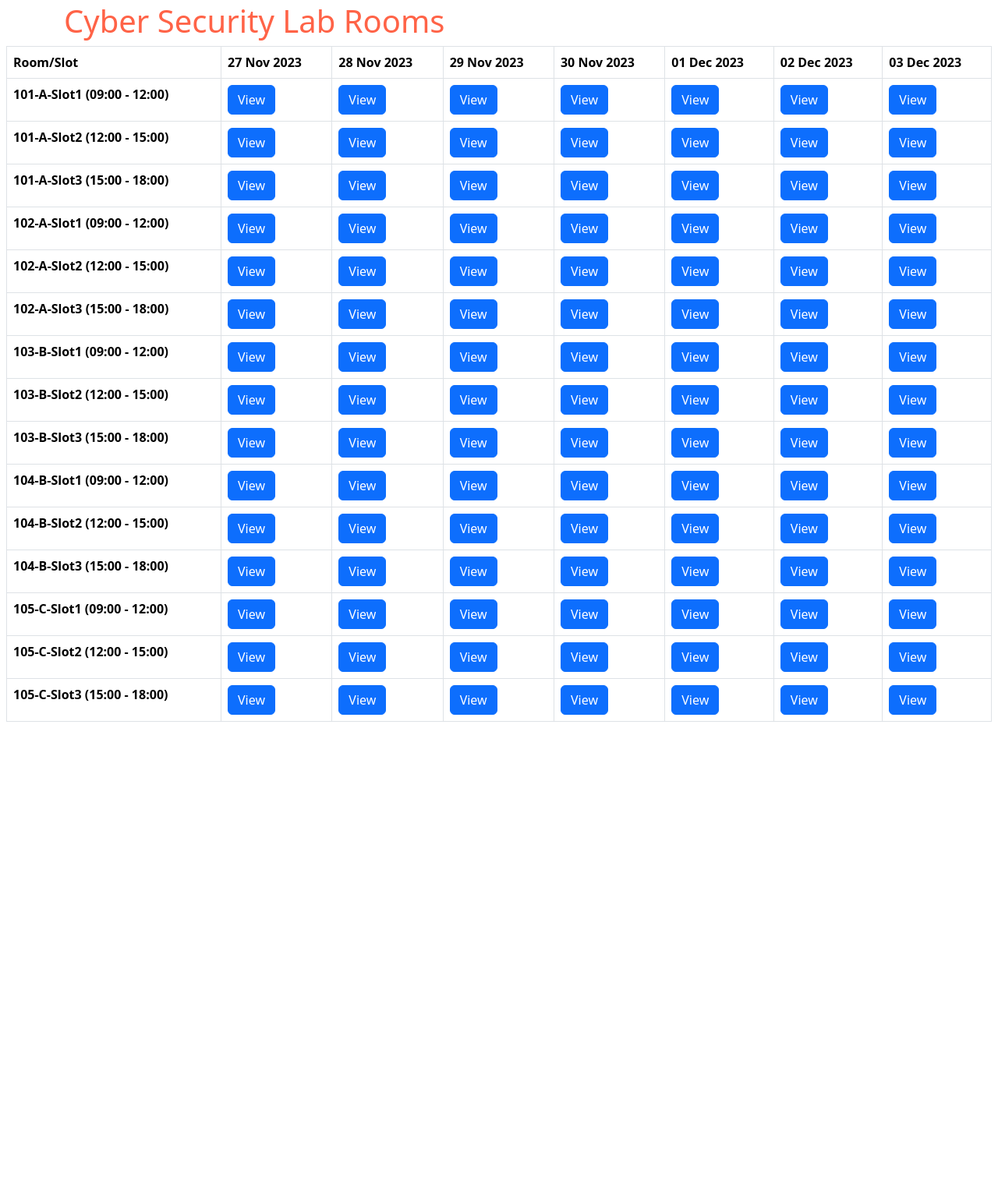
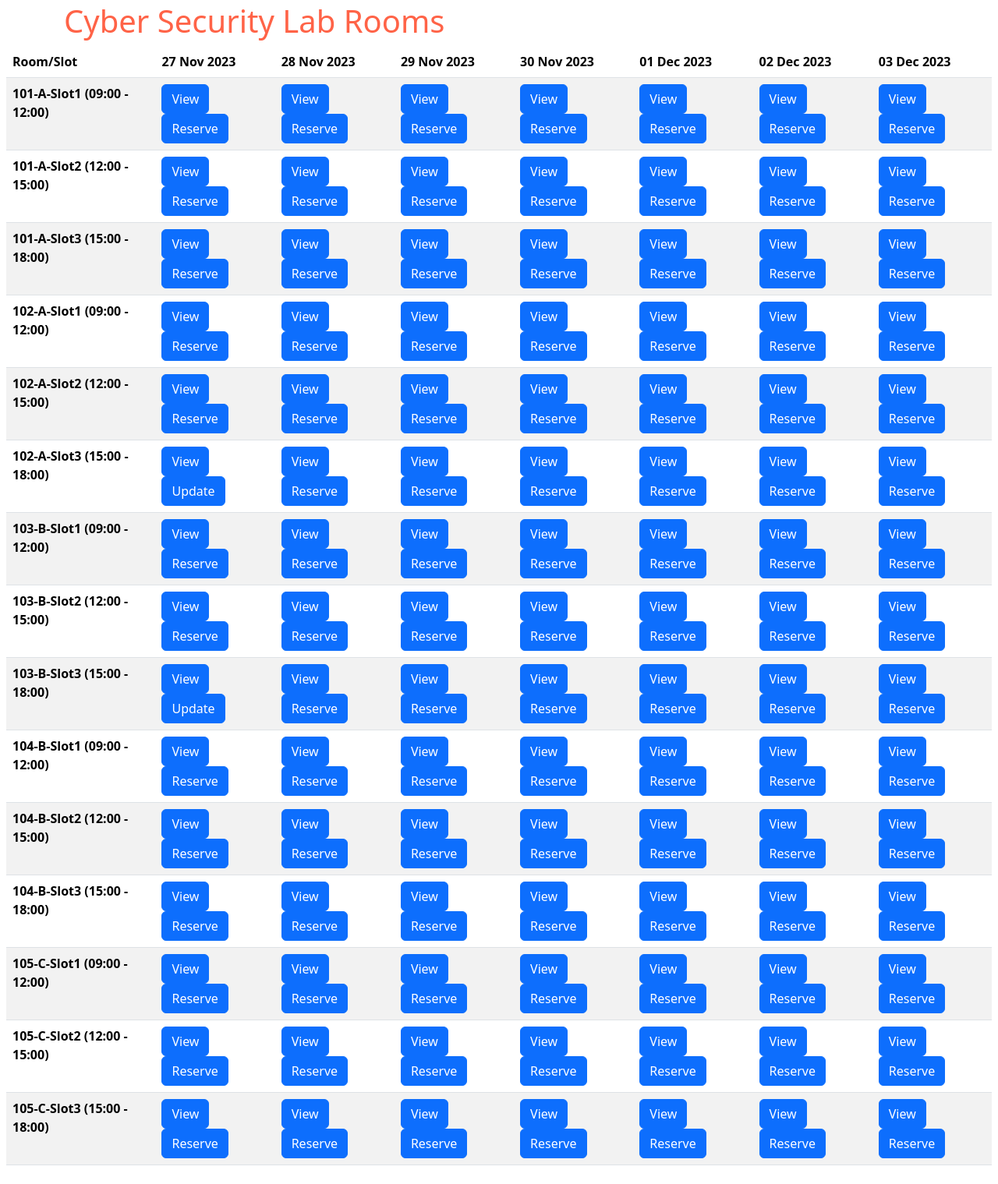
Before and after one commit to soupurtion/alras, a Django app: page /labroom/ in a window 1280 px wide. Shown: the part 69-1588 px from the top of the page at 78% size. Before the commit the page ends 995 px from the top, so only its background shows below. Run offline with Django 4.2, Linux system fonts and the light colour scheme; data comes from the database, SQL or seed files in the repository; both versions use the stored data as it was after the commit; some libraries are stand-ins or nearby versions.

Commit message:
Update, reserve, cancel functionality working

```diff
--- a/alras_application/templates/alras_application/cancel_slot.html
+++ b/alras_application/templates/alras_application/cancel_slot.html
@@ -2,11 +2,11 @@
 {% extends 'alras_application/base_template.html' %}
 
 {% block content %}
-<h6>Are you sure you want to cancel reservation for {{roomslot}}?</h6>
+<h6>Are you sure you want to cancel reservation for {{labroom}} on {{date}}?</h6>
 
 <form action="" method="POST">
 {% csrf_token %}
-<a class="btn btn-primary" href="{%url 'labroom-detail' pk %}" role="button">Cancel</a>
+<a class="btn btn-primary" href="{%url 'labroom-detail' pk date %}" role="button">Cancel</a>
 <input type="submit" value="Submit" />
 </form>
 
--- a/alras_application/templates/alras_application/labroom_detail.html
+++ b/alras_application/templates/alras_application/labroom_detail.html
@@ -20,12 +20,12 @@
 <p><strong>Reservation date:</strong> {{ student.date|date:"F j, Y" }}</p>
 </div>
 {% endfor %}
-<a class="btn btn-primary" href="{%url 'update_slot' labroom.id%}" role="button">Update Slot</a>
-<a class="btn btn-primary" href="{%url 'cancel_slot' labroom.id%}" role="button">Cancel Slot</a>
+<a class="btn btn-primary" href="{%url 'update_slot' labroom.id date%}" role="button">Update Slot</a>
+<a class="btn btn-primary" href="{%url 'cancel_slot' labroom.id date %}" role="button">Cancel Slot</a>
 {% else %}
 <div class="col-sm-4 p-1 border rounded-top bg-info text-dark">
 <p>This slot is available for reservation</p>
-<a class="btn btn-primary" href="{% url 'reserve_slot' labroom.id %}" role="button">Reserve</a>
+<a class="btn btn-primary" href="{% url 'reserve_slot' labroom.id date %}" role="button">Reserve</a>
 {% endif %}
 <a class="btn btn-primary" href="{%url 'labroom'%}" role="button">Go back</a>
 </div>
--- a/alras_application/templates/alras_application/labroom_list.html
+++ b/alras_application/templates/alras_application/labroom_list.html
@@ -6,7 +6,7 @@
 <h1 style="color:tomato;">Cyber Security Lab Rooms</h1>
 </div>
 {% if data %}
-<table class="table table-bordered">
+<table class="table table-striped">
     <thead>
         <tr>
             <th scope="col">Room/Slot</th>
@@ -21,7 +21,12 @@
         <tr>
             <th scope="row">{{x.labroom}}</th>
             {% for url in x.urls %}
-                <td><a class="btn btn-primary" href="{{ url}}" role="button">View</a></td>
+                <td><a class="btn btn-primary" href="{{ url.view }}" role="button">View</a>
+                {% if url.reserve %}
+                   <a class="btn btn-primary" href="{{ url.reserve }}" role="button">Reserve</a></td>
+                {% else %}
+                    <a class="btn btn-primary" href="{{ url.update }}" role="button">Update</a></td>
+                {% endif %}
         {% endfor %}
         </tr>
         {% endfor %}
--- a/alras_application/templates/alras_application/reserve_slot.html
+++ b/alras_application/templates/alras_application/reserve_slot.html
@@ -5,7 +5,8 @@
 <!-- Replace block content in base_template.html -->
 {% block content %}
 
-<h4> Reserve Slot: {{ roomslot }} </h4>
+<h4> Reserve Slot: {{ labroom }} </h4>
+<h4> Date: {{ date }} </h4>
 
 <div class="col-sm-3 p-1 border rounded-top bg-info text-dark">
 <form action="" method="POST">
@@ -14,7 +15,7 @@
 {{ form.as_table }}
 </table>
 <input type="submit" name="Submit">
+<a class="btn btn-primary" href="{%url 'labroom'%}" role="button">Go back</a>
 </form>
 </div>
-
 {% endblock %}
--- a/alras_application/templates/alras_application/update_slot.html
+++ b/alras_application/templates/alras_application/update_slot.html
@@ -13,7 +13,7 @@
 <table>
 {{ form.as_table }}
 </table>
-<a class="btn btn-primary" href="{%url 'labroom-detail' pk %}" role="button">Cancel</a>
+<a class="btn btn-primary" href="{%url 'labroom-detail' pk date %}" role="button">Cancel</a>
 <input type="submit" name="Submit">
 </form>
 </div>
--- a/alras_application/urls.py
+++ b/alras_application/urls.py
@@ -12,9 +12,9 @@ path('', views.index, name='index'),
 #path('labroom/', views.LabRoomListView.as_view(), name= 'labroom'),
 path('labroom/', views.labroom_list, name= 'labroom'),
 path('labroom/<int:pk>/<str:date>/', views.LabRoomDetailView.as_view(), name='labroom-detail'),
-path('labroom/<int:pk>/reserve_slot/', views.reserveSlot, name='reserve_slot'),
-path('labroom/<int:pk>/cancel_slot/', views.cancelSlot, name='cancel_slot'),
-path('labroom/<int:pk>/update_slot/', views.updateSlot, name='update_slot'),
+path('labroom/<int:pk>/<str:date>/reserve_slot/', views.reserveSlot, name='reserve_slot'),
+path('labroom/<int:pk>/<str:date>/cancel_slot/', views.cancelSlot, name='cancel_slot'),
+path('labroom/<int:pk>/<str:date>/update_slot/', views.updateSlot, name='update_slot'),
 #path('labroom/reserve_slot/', views.reserveAnySlot, name='reserve_any_slot'),
 #path('labroom/cancel_slot/', views.cancelAnySlot, name='cancel_any_slot'),
 #path('labroom/update_slot/', views.updateAnySlot, name='update_any_slot'),
--- a/alras_application/views.py
+++ b/alras_application/views.py
@@ -31,17 +31,92 @@ class LabRoomDetailView(generic.DetailView):
     def get_context_data(self, **kwargs):
         #today = datetime.now().date()
         today = self.kwargs['date']
-        print(self.kwargs['pk'])
+        #print(self.kwargs['pk'])
         context = super().get_context_data(**kwargs)
         #print(self.objects.values().all())
         #a = LabRoom.objects.filter(id=self.kwargs['pk']).values().all()[0]['slot_id']
         #print(a)
         #context["roomslot"] = RoomSlot.objects.filter(id=a)
         context["students"] = Student.objects.filter(slot_id=self.kwargs['pk'],date=today)
-        print(context["students"])
+        context['date'] = today
+        #print(context["students"])
         return context
 
-def reserveSlot(request, pk):
+def reserveSlot(request, pk, date):
+    #print(pk)
+    #slot_id = LabRoom.objects.filter(id=pk).values().all()[0]['slot_id']
+    #print(slot_id)
+    form = ReserveSlotForm()
+    #roomslot = RoomSlot.objects.get(id=slot_id)
+    #print(roomslot)
+    #print(LabRoom.objects.filter(id=pk))
+    labroom = LabRoom.objects.get(id=pk)
+    print(labroom)
+    if request.method == 'POST':
+        # Create a new dictionary with form data and slot_id
+        student_data = request.POST.copy()
+        student_data['slot_id'] = pk
+        student_data['date'] = date
+        form = ReserveSlotForm(student_data)
+        if form.is_valid():
+            # Save the form without committing to the database
+            student = form.save(commit=False)
+            # Set the slot relationship
+            student.slot_id = pk
+            student.date = date
+            student.save()
+
+            # Redirect back to the portfolio detail page
+            return redirect('labroom-detail', pk, date)
+
+    context = {'form': form,'labroom':labroom,'date':date}
+    return render(request, 'alras_application/reserve_slot.html', context)
+
+def cancelSlot(request,pk,date):
+    #slot_id = LabRoom.objects.filter(id=pk).values().all()[0]['slot_id']
+    #roomslot = RoomSlot.objects.get(id=slot_id)
+    labroom = LabRoom.objects.get(id=pk)
+    student = Student.objects.get(slot_id=pk,date=date)
+    #print(student)
+    date  = date
+    if request.method == 'POST':
+        student.delete()
+        return redirect('labroom-detail', pk, date)
+    return render(request,'alras_application/cancel_slot.html',{'pk':pk,'labroom':labroom,'date':date})
+
+def updateSlot(request, pk, date):
+    #slot_id = LabRoom.objects.filter(id=pk).values().all()[0]['slot_id']
+    student = Student.objects.filter(slot_id=pk,date=date).values()[0]
+    s_id = student['id']
+    print(student)
+    #roomslot = RoomSlot.objects.get(id=slot_id)
+    form = ReserveSlotForm(initial=student)
+    labroom = LabRoom.objects.get(id=pk)
+    date = date
+    if request.method == 'POST':
+        # Create a new dictionary with form data and slot_id
+        student_data = request.POST.copy()
+        student_data['slot_id'] = pk
+        student_data['date'] = date
+        form = ReserveSlotForm(student_data)
+
+        if form.is_valid():
+            # Save the form without committing to the database
+            student = form.save(commit=False)
+            # Set the slot relationship
+            student.slot_id = pk
+            student.id = s_id
+            student.date = date
+            student.save()
+
+            # Redirect back to the portfolio detail page
+            return redirect('labroom-detail', pk, date)
+
+    context = {'form': form,'labroom':labroom,'pk':pk,'date':date}
+    return render(request, 'alras_application/update_slot.html', context)
+
+'''
+def reserveSlot_bkp(request, pk,date):
     print(pk)
     slot_id = LabRoom.objects.filter(id=pk).values().all()[0]['slot_id']
     print(slot_id)
@@ -68,45 +143,6 @@ def reserveSlot(request, pk):
     context = {'form': form,'roomslot':roomslot}
     return render(request, 'alras_application/reserve_slot.html', context)
 
-def cancelSlot(request,pk):
-    slot_id = LabRoom.objects.filter(id=pk).values().all()[0]['slot_id']
-    roomslot = RoomSlot.objects.get(id=slot_id)
-    student = Student.objects.get(slot_id=slot_id)
-    if request.method == 'POST':
-        student.delete()
-        return redirect('labroom-detail', slot_id)
-
-    return render(request,'alras_application/cancel_slot.html',{'pk':pk,'roomslot':roomslot})
-
-def updateSlot(request, pk):
-    slot_id = LabRoom.objects.filter(id=pk).values().all()[0]['slot_id']
-    student = Student.objects.filter(slot_id=slot_id).values()[0]
-    s_id = student['id']
-    print(s_id)
-    roomslot = RoomSlot.objects.get(id=slot_id)
-    form = ReserveSlotForm(initial=student)
-
-    if request.method == 'POST':
-        # Create a new dictionary with form data and slot_id
-        student_data = request.POST.copy()
-        student_data['slot_id'] = slot_id
-        form = ReserveSlotForm(student_data)
-
-        if form.is_valid():
-            # Save the form without committing to the database
-            student = form.save(commit=False)
-            # Set the slot relationship
-            student.slot = roomslot
-            student.id = s_id
-            student.save()
-
-            # Redirect back to the portfolio detail page
-            return redirect('labroom-detail', slot_id)
-
-    context = {'form': form,'roomslot':roomslot,'pk':pk}
-    return render(request, 'alras_application/update_slot.html', context)
-
-'''
 def reserveAnySlot(request):
     form = ReserveAnySlotForm()
 
@@ -229,10 +265,22 @@ def labroom_list(request):
         today = datetime.now().date()
         temp = []
         for i in range(7):
+
+            vur_url = {}
+
             #date_for_url = today + timedelta(days=i)
-            temp.append(reverse('labroom-detail', args=[labroom.pk, str(today)]))
+            vur_url["view"] = reverse('labroom-detail', args=[labroom.pk, str(today)])
+
+            student = Student.objects.filter(slot_id = labroom.id, date=today).values().all()
+            if student.exists():
+                vur_url["update"] = (reverse('update_slot', args=[labroom.pk, str(today)]))
+            else:
+                vur_url["reserve"] = (reverse('reserve_slot', args=[labroom.pk, str(today)]))
+
+            temp.append(vur_url)
+            #temp.append(reverse('labroom-detail', args=[labroom.pk, str(today)]))
             today = datetime.now().date() + timedelta(days=i+1)
-        print(temp)
+        #print(temp)
         view_urls_datewise.append(temp)
         table_data.append({'labroom':labroom,'urls':temp})
     #print(dates)
@@ -250,15 +298,12 @@ def labroom_list(request):
             labroom_data["view_url"].append(reverse('labroom-detail', args=[l.pk, str(today)]))
             student = Student.objects.filter(slot_id = l.id, date="2023-11-23").values().all()
             if student.exists():
-                labroom_data["update_url"].append(reverse('labroom-detail', args=[l.pk, str(today)]))
+                labroom_data["update_url"].append(reverse('update_slot', args=[l.pk, str(today)]))
             else:
-                labroom_data["reserve_url"].append(reverse('labroom-detail', args=[l.pk, str(today)]))
+                labroom_data["reserve_url"].append(reverse('reserve_slot', args=[l.pk, str(today)]))
 
             today = datetime.now().date() + timedelta(days=1)
     '''
 
-
-
-
     context = {'views_url': view_urls_datewise,'dates':dates,'labrooms':labroom_list,'data':table_data}
     return render(request, 'alras_application/labroom_list.html', context)
```
Also changed, not shown: alras_application/forms.py (+4 -4 lines), alras_application/decorators.py (added), db.sqlite3.
